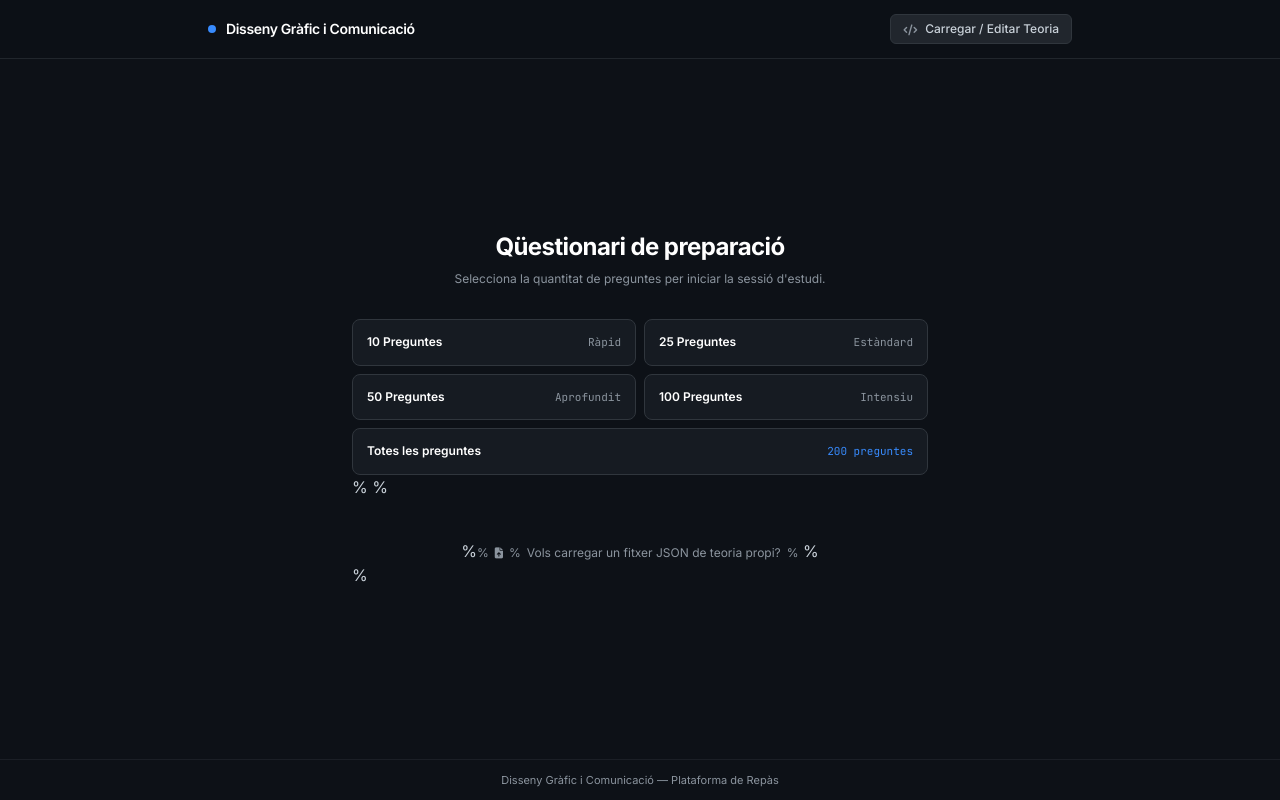
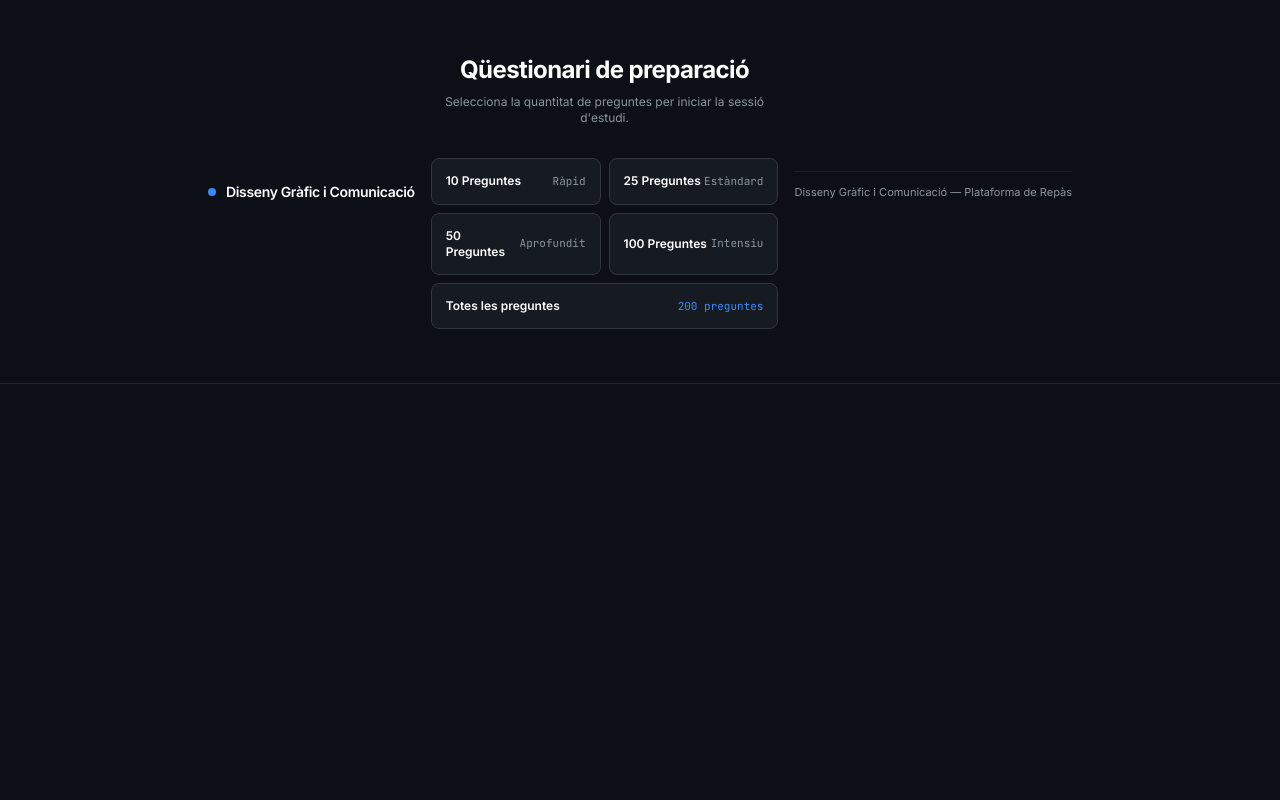
Before and after one commit to leirelora/DP1, a plain HTML site: page index.html in a window 1280 px wide. Drawn offline with nearby package versions, Linux system fonts and the light colour scheme.

Commit message:
Update index.html

```diff
--- a/index.html
+++ b/index.html
@@ -70,14 +70,7 @@
         </div>
       </div>
 
-      <div class="flex items-center gap-2">
-        <button onclick="openEditorModal()" class="flex items-center gap-2 px-3 py-1.5 text-xs font-medium bg-app-subtle hover:bg-app-card text-app-text rounded-md border border-app-border transition-colors">
-          <i class="fa-solid fa-code text-app-muted text-[11px]"></i>
-          <span>Carregar / Editar Teoria</span>
-        </button>
-      </div>
-    </div>
-  </header>
+
 
   <!-- MAIN CONTAINER -->
   <main class="max-w-3xl mx-auto px-4 py-10 flex-1 w-full flex flex-col justify-center">
@@ -121,14 +114,6 @@
         </button>
       </div>
 
-      %<!-- Quick Upload Hint -->
-      %<div class="pt-2 text-center">
-        %<button onclick="openEditorModal()" class="text-xs text-app-muted hover:text-app-text transition-colors inline-flex items-center gap-1.5">
-          %<i class="fa-solid fa-file-arrow-up text-[11px]"></i>
-          %<span>Vols carregar un fitxer JSON de teoria propi?</span>
-        %</button>
-      %</div>
-    %</div>
 
     <!-- 2. ACTIVE QUIZZ SCREEN -->
     <div id="quizScreen" class="hidden space-y-6 w-full">
```
